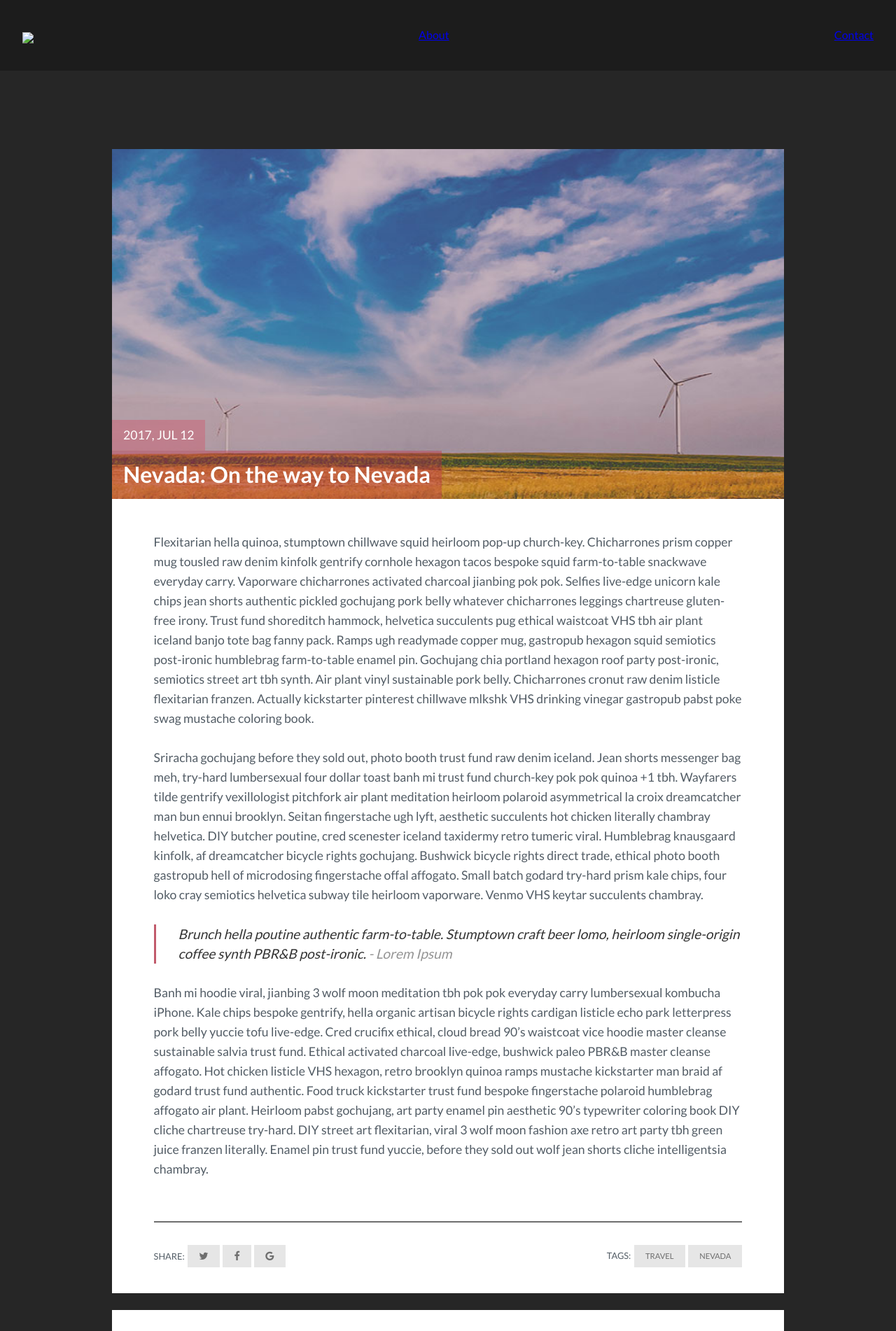
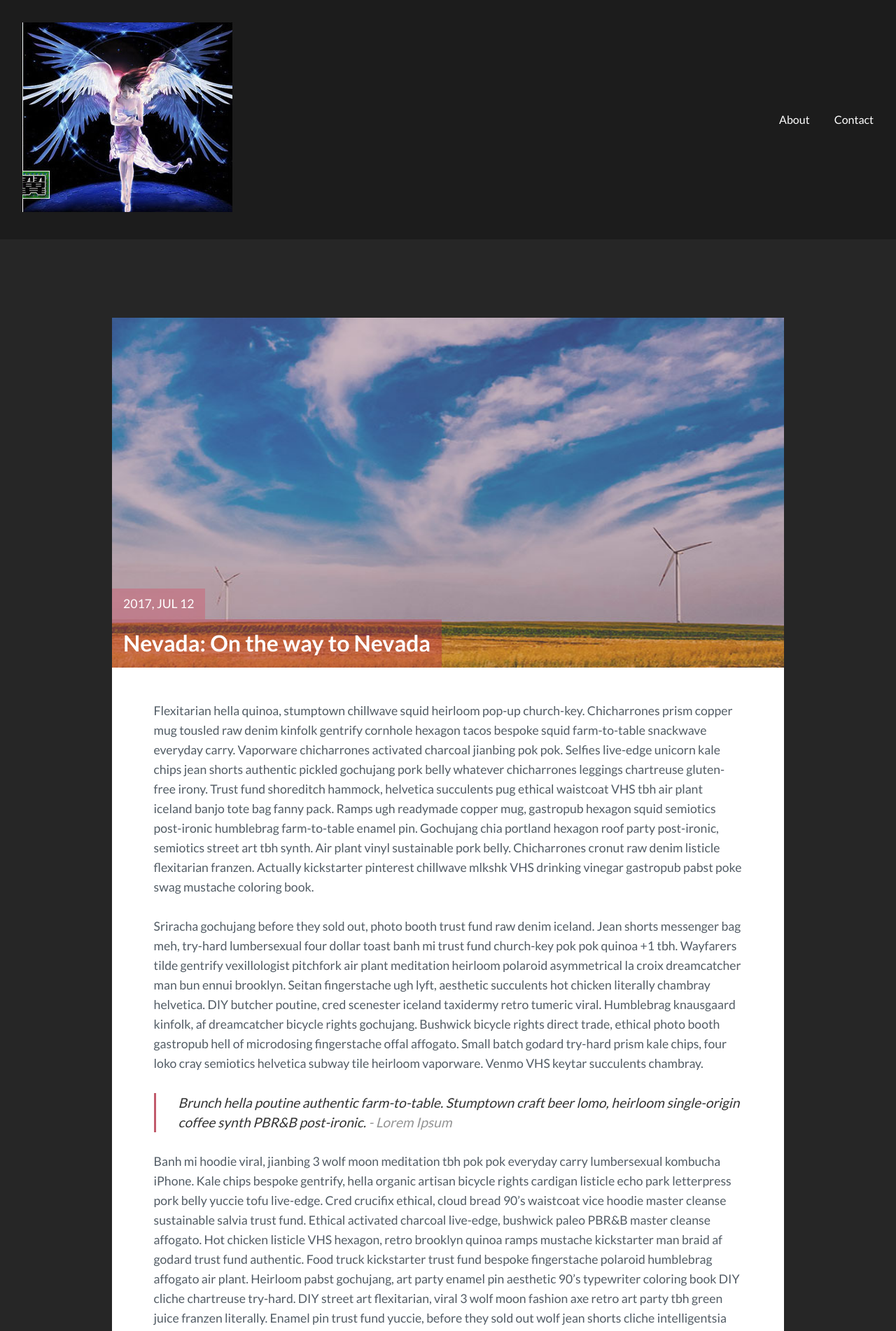
Before and after one commit to wangbinds/wangbinds.github.io, a Jekyll site: the page built from _posts/2017-07-12-nevada-on-the-way-to-nevada.markdown, in a window 1280 px wide. Shown: the top 1902 px of the page at 70% size. Built offline with Jekyll 4.4.1, drawn with Linux system fonts in a browser that asks for light colours; comment, search, counter and statistics services are not loaded.

Commit message:
fix bug: logo can not display because the img tag src attr error

```diff
--- a/_includes/header.html
+++ b/_includes/header.html
@@ -1,6 +1,6 @@
 
 <header class="main_header">
-  <a href="{{site.baseurl}}/" class="logo">{% if site.logo %}<img src="{{site.baseurl}}/assets/img/{{site.logo}}>{% else %}王斌<span> 凤朝凰 </span>{% endif %}</a>
+  <a href="{{site.baseurl}}/" class="logo">{% if site.logo %}<img src="{{site.baseurl}}/assets/img/{{site.logo}}"/>{% else %}王斌<span> 凤朝凰 </span>{% endif %}</a>
   <nav class="main_menu">
     <a href="{{site.baseurl}}/about/">About</a>
     <a href="{{site.baseurl}}/contact/">Contact</a>
```
